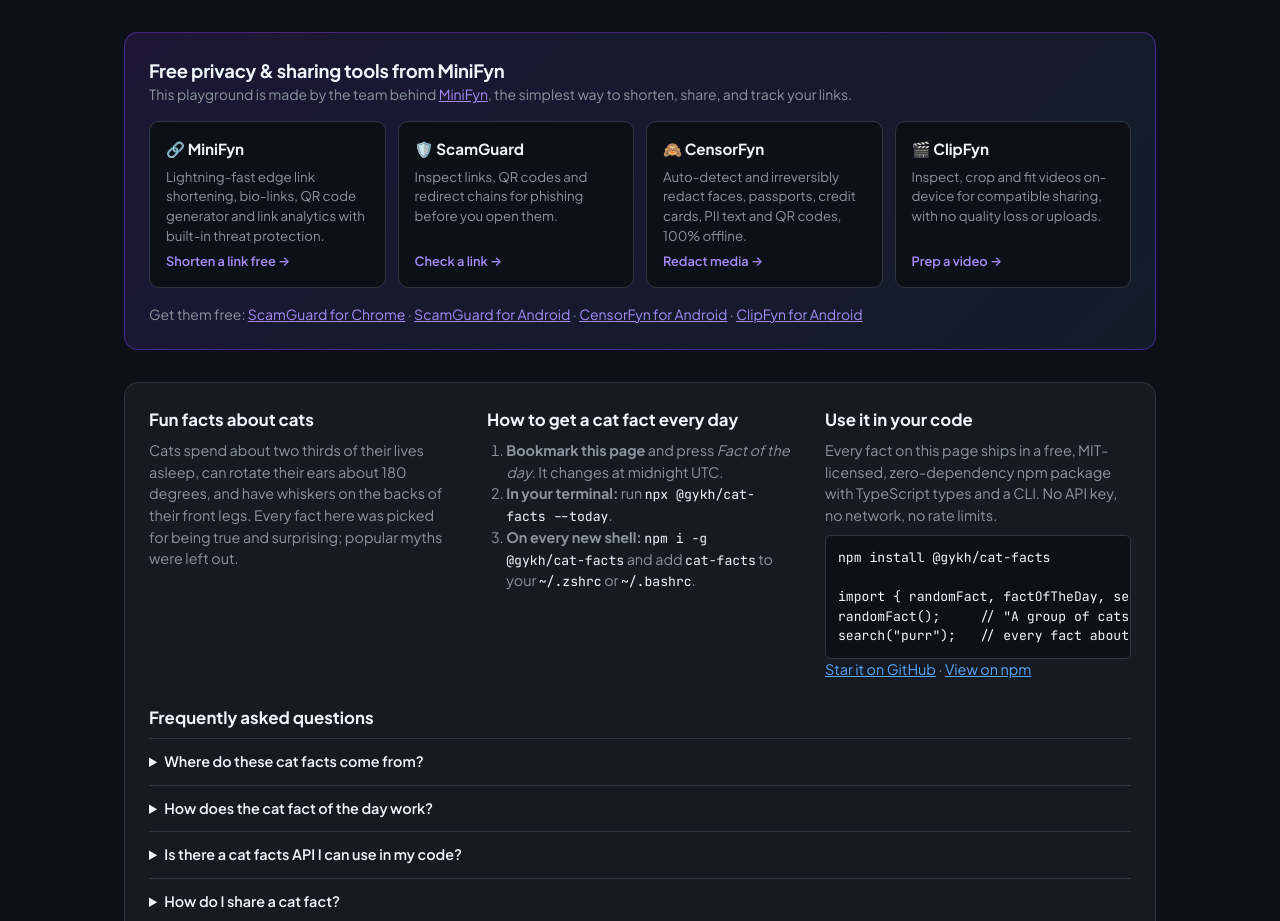
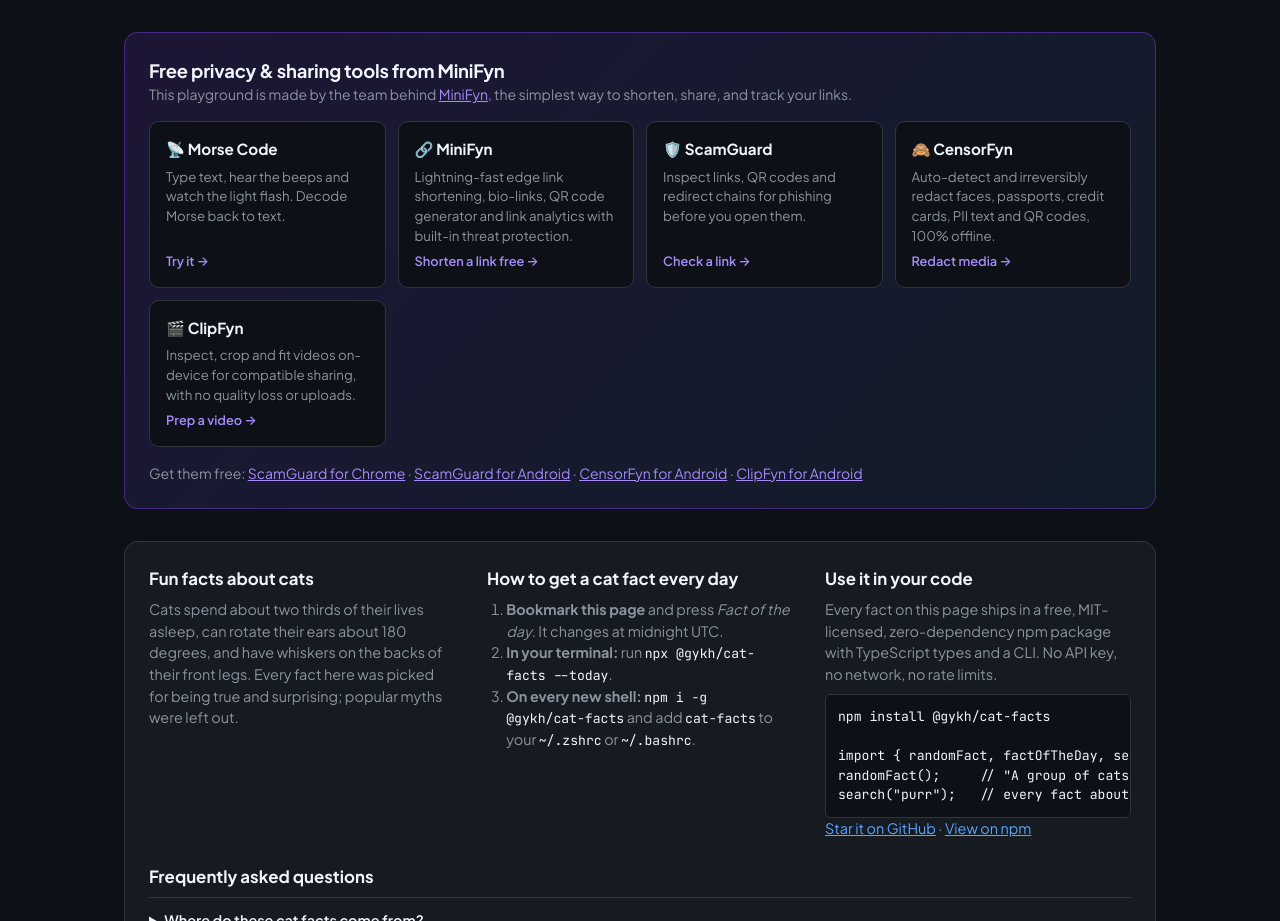
Before and after one commit to get-your-knowledge-here/cat-facts, a website: page docs/index.html in a window 1280 px wide. Shown: the part 831-1752 px from the top of the page. Drawn offline with Linux system fonts and the light colour scheme.

Commit message:
Link @gykh/morse from README and playground

```diff
--- a/docs/index.html
+++ b/docs/index.html
@@ -744,6 +744,11 @@
         <p class="section-desc">This playground is made by the team behind <a href="https://www.minifyn.com/?utm_source=cat-facts&amp;utm_medium=referral&amp;utm_campaign=playground&amp;utm_content=promo-intro" target="_blank" rel="noopener" style="color:#a78bfa">MiniFyn</a>, the simplest way to shorten, share, and track your links.</p>
       </div>
       <div class="promo-grid">
+        <a class="promo-card" href="https://gykh.sylvesterdas.com/morse/">
+          <strong>📡 Morse Code</strong>
+          <span>Type text, hear the beeps and watch the light flash. Decode Morse back to text.</span>
+          <em>Try it →</em>
+        </a>
         <a class="promo-card" href="https://www.minifyn.com/?utm_source=cat-facts&amp;utm_medium=referral&amp;utm_campaign=playground&amp;utm_content=promo-minifyn" target="_blank" rel="noopener">
           <strong>🔗 MiniFyn</strong>
           <span>Lightning-fast edge link shortening, bio-links, QR code generator and link analytics with built-in threat protection.</span>
```
Also changed, not shown: README.md.
